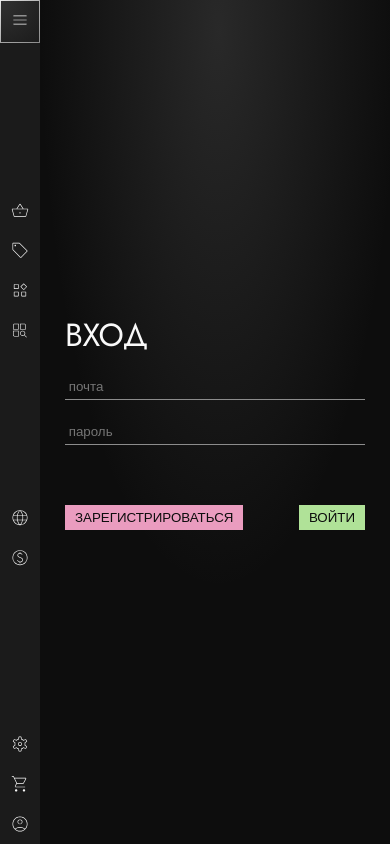
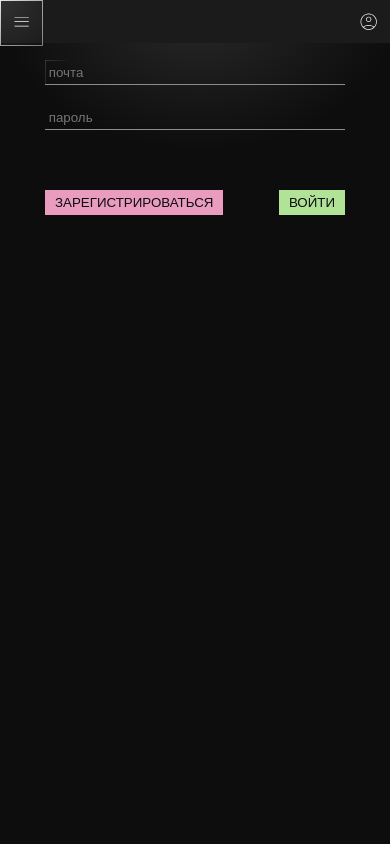
Before and after one commit to Felirian/flux, a Next.js app: page /account/auth in a window 390 px wide. Built offline with nearby package versions, Linux system fonts and the light colour scheme.

Commit message:
fix: global breakpoints

```diff
--- a/src/pages/_app.js
+++ b/src/pages/_app.js
@@ -1,8 +1,6 @@
 import React, {createContext, useContext, useEffect, useState} from 'react';
 import {Header} from "@/widgets/general/Header";
-import Footer from "@/widgets/general/Footer";
 import {authContext, adminContext} from "@/shared/Context";
-//import '../style/styles.scss'
 import {ApolloProvider} from "@apollo/client";
 import {checkSession, client} from "@/supabase/services";
 import styled, {createGlobalStyle} from "styled-components";
@@ -54,17 +52,38 @@ const _App = ({Component, pageProps}) => {
 
 const Display = styled.div`
   width: 100%;
-  height: 100%;
+  height: auto;
   display: flex;
+
+  position: relative;
+
+  @media ${BREAKPOINTS.mobile} {
+    flex-direction: column;
+  }
+  //background-color: blue;
 `
 
 const MainWrapper = styled.main`
-  max-width: 1420px;
+  width: 1420px;
+
   display: flex;
   flex-direction: column;
+  flex-shrink: 0;
   margin: 0 auto;
+
   position: relative;
+
   overflow-x: hidden;
+  overflow-y: clip;
+
+  //background-color: grey;
+  @media ${BREAKPOINTS.laptop} {
+    width: 95.24vw;
+    margin: 0;
+  }
+  @media ${BREAKPOINTS.mobile} {
+    width: 100%;
+  }
 `
 
 const GlobalStyle = createGlobalStyle`
@@ -77,11 +96,6 @@ const GlobalStyle = createGlobalStyle`
 
   html, body {
     background-color: ${COLOR.bg[0]};
-  }
-
-  main {
-    width: 100%;
-    background-color: $color-bg-1;
   }
 
   p,
@@ -118,7 +132,6 @@ const GlobalStyle = createGlobalStyle`
     }
   }
 
-  //----- Text Tags ------\\\\
   a {
     text-decoration: none;
     color: inherit;
--- a/src/style/variables.js
+++ b/src/style/variables.js
@@ -18,14 +18,10 @@ export const COLOR = {
 }
 const breakpoints = {
   bp1600: '1600px',
-  bp1400: '1400px',
   bp840: '840px',
-  bp480: '480px',
 }
 
 export const BREAKPOINTS = {
   laptop: `(max-width: ${breakpoints.bp1600})`,
-  tablet: `(max-width: ${breakpoints.bp1400})`,
   mobile: `(max-width: ${breakpoints.bp840})`,
-  smallMobile: `(max-width: ${breakpoints.bp480})`,
 };
--- a/src/widgets/general/Header.js
+++ b/src/widgets/general/Header.js
@@ -7,11 +7,13 @@ import styled from "styled-components";
 import {BREAKPOINTS, COLOR} from "@/style/variables";
 import {H4} from "@/style/TextTags";
 import {checkSession} from "@/supabase/services";
+import {useMediaQuery} from "@mui/material";
 
 export const Header = () => {
   const [open, setOpen] = useState(false);
   const [auth, setAuth] = useContext(authContext)
   const [userData, setUserData] = useState(null);
+  const isMobile = useMediaQuery(BREAKPOINTS.mobile);
 
   useEffect(() => {
     if (auth) {
@@ -23,17 +25,17 @@ export const Header = () => {
   }, [auth]);
 
   const HEADER_LINKS = [
-    ['/',[
+    ['/', [
       {ref: '#main-slider', name: 'Магазин', svg: 'Store'},
       {ref: '#sale', name: 'Скидки', svg: 'Sale'},
       {ref: '#category-1', name: 'Категории', svg: 'Categories'},
       {ref: '#search', name: 'Поиск', svg: 'Search'},
     ]],
-    ['',[
+    ['', [
       {ref: '/news', name: 'Новости', svg: 'News'},
       {ref: '/refill', name: 'Пополнение', svg: 'Refill'}
     ]],
-    ['/account',[
+    ['/account', [
       {ref: '/settings', name: 'Настройки', svg: 'Settings'},
       {ref: `/basket`, name: 'Корзина', svg: 'Basket'},
       {
@@ -45,7 +47,11 @@ export const Header = () => {
   ]
 
   return (
-    <HeaderWrapper open={open}>
+    <HeaderContainer open={open}>
+      {!isMobile ? (
+        <HeaderWrapper
+          open={open}
+        >
           <LiveBorders>
             <MenuGroup>
               <button
@@ -58,8 +64,47 @@ export const Header = () => {
 
           {HEADER_LINKS.map((group, index) => (
             <MenuGroup key={`header_group_${index}`} open={open}>
+              {group[1].map((link, i) => (
+                <LiveBorders key={i}>
+                  <Link href={group[0] + link.ref}>
+                    <SvgSelector svg={link.svg}/>
+                    <H4 style={{transitionDelay: `${i / 10}s`}}>{link.name}</H4>
+                  </Link>
+                </LiveBorders>
+              ))}
+            </MenuGroup>
+          ))}
+
+        </HeaderWrapper>
+      ) : (
+        <>
+          <LiveBorders>
+            <MenuGroup>
+              <button
+                onClick={() => (setOpen(!open))}
+              >
+                <SvgSelector svg={'Burger'}/>
+              </button>
+            </MenuGroup>
+          </LiveBorders>
+
+          <LiveBorders>
+            <MenuGroup>
+              <Link href={HEADER_LINKS[2][1][2]} >
+                <SvgSelector svg={HEADER_LINKS[2][1][2].svg}/>
+                {/*<H4 style={{transitionDelay: `${i/10}s`}}>{link.name}</H4>*/}
+              </Link>
+            </MenuGroup>
+
+          </LiveBorders>
+
+          <HeaderWrapper
+            open={open}
+          >
+            {HEADER_LINKS.slice(0,2).map((group, index) => (
+              <MenuGroup key={`header_group_${index}`} open={open}>
                 {group[1].map((link, i)=>(
-            <LiveBorders key={i}>
+                  <LiveBorders key={i} width={'100%'}>
                     <Link href={group[0] + link.ref} >
                       <SvgSelector svg={link.svg}/>
                       <H4 style={{transitionDelay: `${i/10}s`}}>{link.name}</H4>
@@ -70,8 +115,36 @@ export const Header = () => {
             ))}
 
           </HeaderWrapper>
+        </>
+      )}
+
+
+    </HeaderContainer>
   );
 };
+
+const HeaderContainer = styled.div`
+  width: ${(props) => props.open ? '180px' : '40px'};
+  transition: 0.5s;
+  height: 100%;
+  @media ${BREAKPOINTS.laptop} {
+    width: 4.76vw;
+  }
+  @media ${BREAKPOINTS.mobile} {
+    width: 100%;
+    height: 11.11vw;
+
+    position: fixed;
+    left: 0;
+    top: 0;
+    z-index: 99;
+
+    display: flex;
+    justify-content: space-between;
+
+    background-color: ${COLOR.bg[1]};
+  }
+`
 
 const HeaderWrapper = styled.header`
   display: flex;
@@ -85,32 +158,63 @@ const HeaderWrapper = styled.header`
 
   overflow: hidden;
 
-  width: ${(props)=> props.open ? '180px' : '40px' };
+  width: ${(props) => props.open ? 180 : 40}px;
+
+  position: fixed;
+  left: 0;
+  top: 0;
 
   z-index: 100;
+  @media ${BREAKPOINTS.laptop} {
+    width: ${(props) => props.open ? 21.43 : 4.76}vw;
+  }
+  @media ${BREAKPOINTS.mobile} {
+    padding-top: 11.11vw;
+    width: 50vw;
+    z-index: -1;
+    left: ${(props) => props.open ? 0 : -50}vw;
+  }
 `
 
-const MenuGroup = styled.div`
+const MenuGroup = styled.nav`
   display: flex;
   flex-direction: column;
   align-items: flex-start;
+
   ${H4} {
     transition: 0.5s;
-    transition-delay: ${(props)=> !props.open && 0}s !important;
-    width: 100%;
-    opacity: ${(props)=> props.open ? 1 : 0};
+    transition-delay: ${(props) => !props.open && 0}s !important;
+    opacity: ${(props) => props.open ? 1 : 0};
   }
-  a {
-    transition: 0.5s;
-    display: flex;
-    width: ${(props)=> props.open ? 180 : 40}px;
-    //padding: 10px;
-    align-items: center;
-    gap: 10px;
+
   svg {
     flex-shrink: 0;
     width: 40px;
     height: 40px;
+    @media ${BREAKPOINTS.laptop} {
+      width: 4.76vw;
+      height: 4.76vw;
+    }
+    @media ${BREAKPOINTS.mobile} {
+      width: 11.11vw;
+      height: 11.11vw;
+    }
+  }
+
+  a {
+    transition: 0.5s;
+    display: flex;
+    width: ${(props) => props.open ? 180 : 40}px;
+    //padding: 10px;
+    align-items: center;
+    gap: 10px;
+    @media ${BREAKPOINTS.laptop} {
+      gap: 1.19vw;
+      width: ${(props) => props.open ? 21.43 : 4.76}vw;
+    }
+    @media ${BREAKPOINTS.mobile} {
+      gap: 1.19vw;
+      width: 100%;
     }
   }
 `
```
Also changed, not shown: src/pages/item/[id].js (+43 -2 lines). Lines whose indentation alone changed are shown as unchanged.
